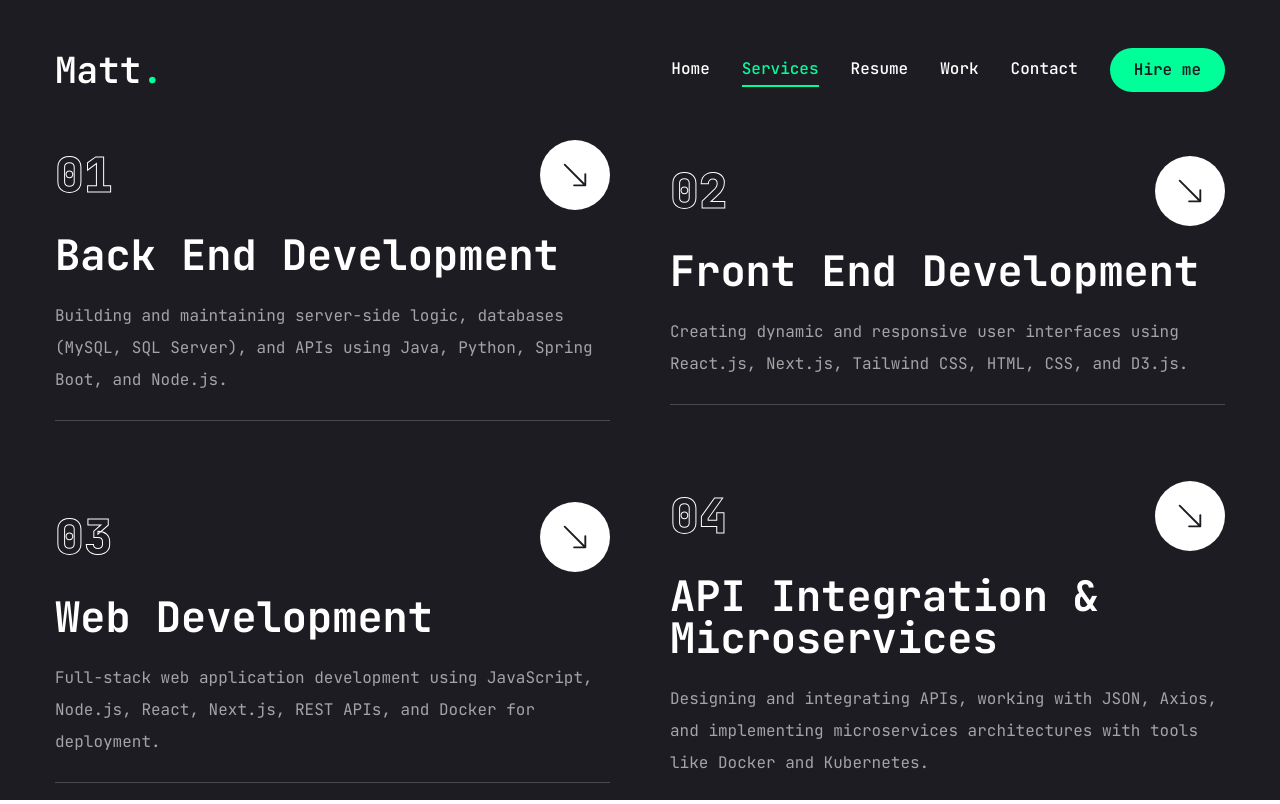
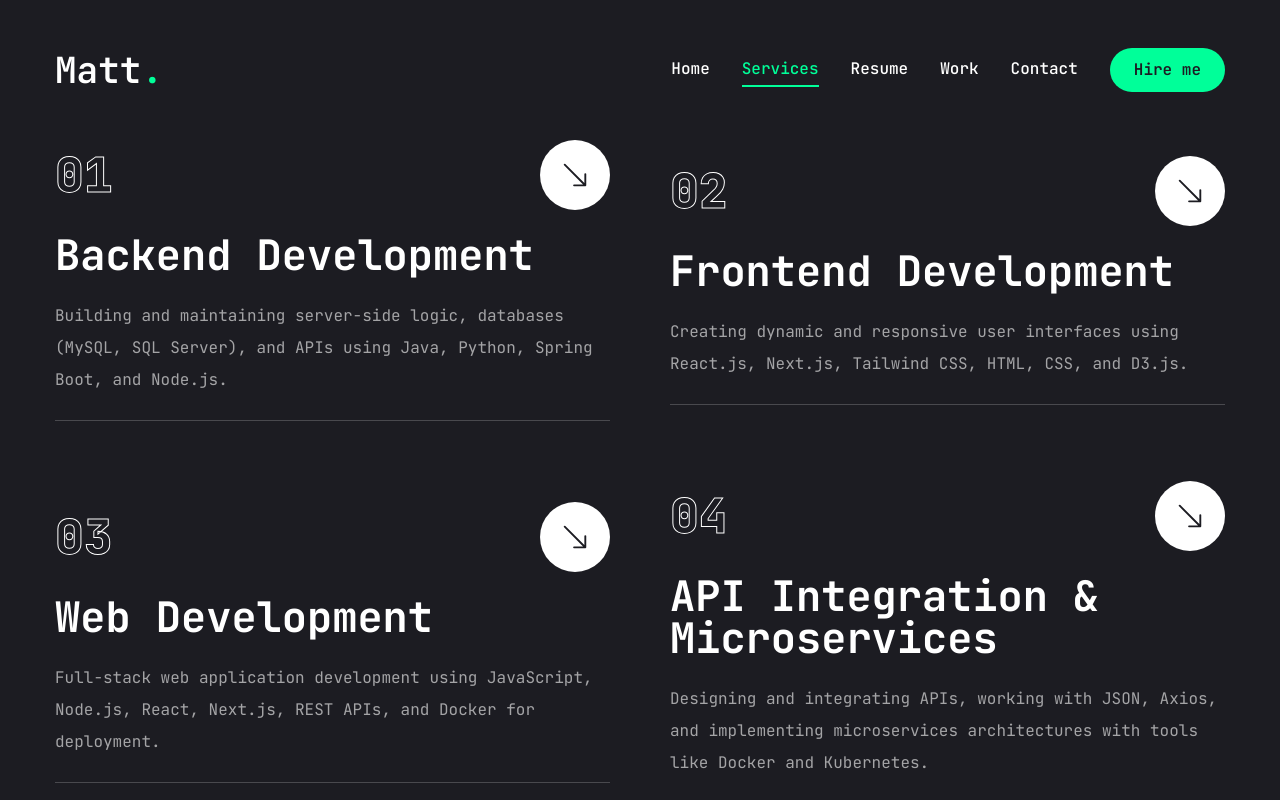
Before and after one commit to Matthew123003/Portfolio, a Next.js app: page /services in a window 1280 px wide. Built offline with nearby package versions, Linux system fonts and the light colour scheme.

Commit message:
Fixed grammatical errors

```diff
--- a/app/resume/page.jsx
+++ b/app/resume/page.jsx
@@ -52,7 +52,7 @@ const about = {
 const experience = {
     icon: <FaLaptopCode />,
     title: "My Experience",
-    description: "With 2700 certified coding hours, I specialize in delivering efficient solutions across front-end and back-end technologies, databases, and APIs, using Agile and testing practices for reliable software.",
+    description: "With 2700 certified coding hours, I specialize in delivering efficient solutions across frontend and backend technologies, databases, and APIs, using Agile and testing practices for reliable software.",
     items: [
       {
         company: "Target",
@@ -116,7 +116,7 @@ const experience = {
 const education = {
   icon: <FaSchool />,
   title: "My Education",
-  description: "Through multiple certifications representing 2700 hours of work, I have built a solid foundation in full stack software development and computer science, with expertise in both front-end and back-end technologies.",
+  description: "Through multiple certifications representing 2700 hours of work, I have built a solid foundation in full stack software development and computer science, with expertise in both frontend and backend technologies.",
   items: [
     {
       institution: "FreeCodeCamp.org",
@@ -174,7 +174,7 @@ const education = {
 // skills data
 const skills = {
     title: "My Skills",
-    description: "Proficient in a diverse range of skills, including Java, JavaScript, Python, React, Node.js, and MySQL, with expertise in building scalable applications. Strong in front-end and back-end technologies, testing frameworks like JUnit and Jest, and experienced with tools like Docker, Git, and Postman for efficient development.",
+    description: "Proficient in a diverse range of skills, including Java, JavaScript, Python, React, Node.js, and MySQL, with expertise in building scalable applications. Strong in frontend and backend technologies, testing frameworks like JUnit and Jest, and experienced with tools like Docker, Git, and Postman for efficient development.",
     skillList: [
         {
           icon: <FaJava />,
--- a/app/services/page.jsx
+++ b/app/services/page.jsx
@@ -10,13 +10,13 @@ import { motion } from "framer-motion";
 const services = [
   {
     num: "01",
-    title: "Back End Development",
+    title: "Backend Development",
     description: "Building and maintaining server-side logic, databases (MySQL, SQL Server), and APIs using Java, Python, Spring Boot, and Node.js.",
     href: "",
   },
   {
     num: "02",
-    title: "Front End Development",
+    title: "Frontend Development",
     description: "Creating dynamic and responsive user interfaces using React.js, Next.js, Tailwind CSS, HTML, CSS, and D3.js.",
     href: "",
   },
--- a/app/work/page.jsx
+++ b/app/work/page.jsx
@@ -112,10 +112,14 @@ const Work = () => {
               <div className="text-8xl leading-none font-extrabold text-transparent text-outline">
                 {project.num}
               </div>
+              {/* project title */}
+              <h2 className="text-[42px] font-bold leading-none text-white group-hover:text-accent transition-all duration-500 capitalize">
+                {project.title}
+              </h2>
               {/* project category */}
-              <h2 className="text-[42px] font-bold leading-none text-white group-hover:text-accent transition-all duration-500 capitalize">
+              <h3 className="text-[28px] font-bold leading-none text-white group-hover:text-accent transition-all duration-500 capitalize">
                 {project.category} project
-              </h2>
+              </h3>
               {/* project description */}
               <p className="text-white/60">
                 {project.description}
```
